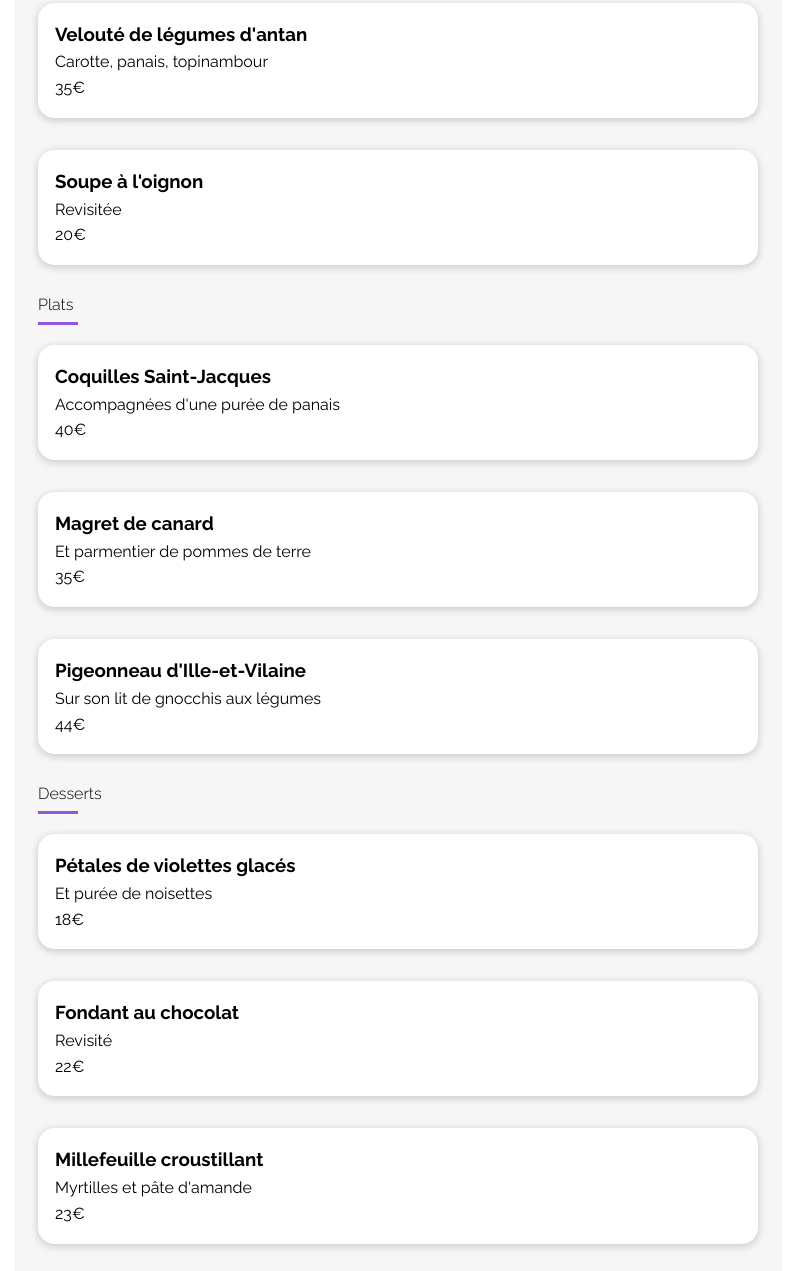
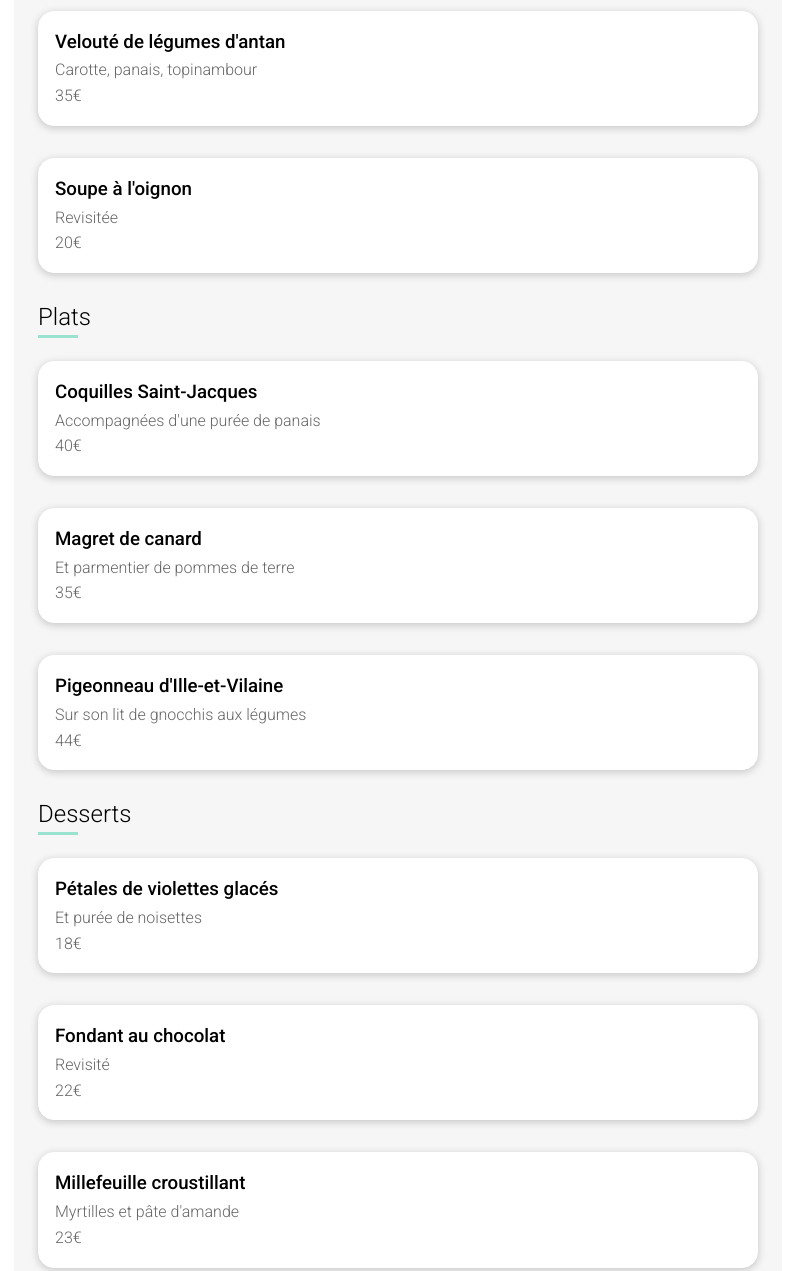
Before and after one commit to Steinshy/OC-OhMyFood, a plain HTML site: page assets/restaurants/francaise.html in a window 1280 px wide. Shown: the part 797-2068 px from the top of the page, without its empty margins (242-1037 px from the left). Drawn offline with Linux system fonts and the light colour scheme.

Commit message:
Add hover selection on menu items, add google fonts, cleanup code. Rework française menu page

```diff
--- a/assets/css/style.css
+++ b/assets/css/style.css
@@ -9,15 +9,15 @@
   /* Colors */
   --color-primary: #9356dc;
   --color-secondary: #ff79da;
-  --color-tertiary: #99e2d0;
   --color-white: #ffffff;
   --color-text: #000000;
   --color-border: #d9d9d9;
-  --color-badge-background: #99e2d0;
+  --color-badge: #99e2d0;
   --color-badge-text: #008766;
 
   /* Typography */
   --font-family-primary: "Raleway", sans-serif;
+  --font-family-secondary: "Roboto", sans-serif;
   --font-weight-normal: 400;
   --font-weight-medium: 500;
   --font-weight-bold: 700;
@@ -310,7 +310,7 @@ main {
   align-items: center;
   justify-content: center;
   position: absolute;
-  background-color: var(--color-badge-background);
+  background-color: var(--color-badge);
   min-width: 80px;
   min-height: 30px;
   top: 10px;
@@ -389,49 +389,114 @@ footer nav i {
   font-size: 30px;
 }
 
+/* Menu Section */
 .menu__section {
   display: flex;
   flex-direction: column;
   margin-top: var(--space-xl);
   width: 100%;
-}
-
-.menu__title-container {
-  display: flex;
-  flex-direction: row;
-  width: var(--width-full);
-  font-weight: var(--font-weight-medium);
   position: relative;
 }
 
-.menu__title-container h2 {
-  font-size: 16px;
+.menu__section-title h2 {
+  font-family: var(--font-family-secondary);
   font-weight: 300;
   line-height: 100%;
 }
 
-.menu__title-container h2::after {
+/* Menu Section Title Line */
+.menu__section-title h2::after {
   content: "";
   position: absolute;
   width: 40px;
   height: 3px;
-  top: 25px;
+  top: 30px;
   left: 0;
   bottom: 0;
-  background-color: var(--color-primary);
+  background-color: var(--color-badge);
 }
 
 .menu__item {
   display: flex;
-  flex-direction: column;
+  flex-direction: row;
   margin-top: var(--space-xl);
-  padding: var(--space-md);
   background-color: var(--color-white);
   border-radius: var(--space-md);
   box-shadow: var(--shadow-sm);
   border: 1px solid var(--color-white);
+  overflow: hidden;
+  cursor: pointer;
+  position: relative;
+  transition: all 0.3s ease;
 }
 
+.menu__item:hover {
+  box-shadow: 0 4px 15px rgba(0, 0, 0, 0.15);
+}
+
+.menu__item-content {
+  display: flex;
+  flex-direction: column;
+  flex: 1;
+  padding: var(--space-md);
+  min-width: 0;
+}
+
+.menu__item-content h3 {
+  font-family: var(--font-family-secondary);
+  font-weight: 500;
+  white-space: nowrap;
+  overflow: hidden;
+  text-overflow: ellipsis;
+}
+
+.menu__item-content p {
+  font-family: var(--font-family-secondary);
+  font-weight: 300;
+  color: #666;
+  white-space: nowrap;
+  overflow: hidden;
+  text-overflow: ellipsis;
+}
+
+/* Menu Item Check - Animation */
+.menu__item-check {
+  display: flex;
+  align-items: center;
+  justify-content: center;
+  width: 60px;
+  background-color: var(--color-badge);
+  color: var(--color-white);
+  font-size: var(--font-size-lg);
+  transform: translateX(100%);
+  transition: transform 0.3s ease;
+}
+
+.menu__item:hover .menu__item-check {
+  transform: translateX(0);
+}
+
+.menu__item:hover .menu__item-content {
+  transform: translateX(-5px);
+  transition: transform 0.3s ease;
+}
+
+.menu__item-check i {
+  animation: checkRotate 0.3s ease-in-out;
+}
+
+@keyframes checkRotate {
+  0% {
+    transform: rotate(-180deg);
+    opacity: 0;
+  }
+  100% {
+    transform: rotate(0deg);
+    opacity: 1;
+  }
+}
+
+/* Menu Button */
 .menu__button {
   align-self: center;
 }
--- a/assets/restaurants/francaise.html
+++ b/assets/restaurants/francaise.html
@@ -37,6 +37,9 @@
     <link rel="preconnect" href="https://fonts.gstatic.com" crossorigin>
     <link
       href="https://fonts.googleapis.com/css2?family=Poppins:ital,wght@0,100;0,200;0,300;0,400;0,500;0,600;0,700;0,800;0,900;1,100;1,200;1,300;1,400;1,500;1,600;1,700;1,800;1,900&family=Raleway:ital,wght@0,100..900;1,100..900&display=swap"
+      rel="stylesheet">
+    <link
+      href="https://fonts.googleapis.com/css2?family=Poppins:ital,wght@0,100;0,200;0,300;0,400;0,500;0,600;0,700;0,800;0,900;1,100;1,200;1,300;1,400;1,500;1,600;1,700;1,800;1,900&family=Raleway:ital,wght@0,100..900;1,100..900&family=Roboto:ital,wght@0,100..900;1,100..900&display=swap"
       rel="stylesheet">
 
     <!-- Internal Resources -->
@@ -81,80 +84,119 @@
 
         <!-- Menu Sections -->
         <aside class="menu__section">
-          <div class="menu__title-container">
+          <div class="menu__section-title">
             <h2>Entrées</h2>
           </div>
 
           <div class="menu__item">
-            <h3 class="menu__item-title">Tartare de poulpe acidulé</h3>
-            <p class="menu__item-description">Aux zestes d'orange</p>
-            <p class="menu__item-price">25€</p>
+            <div class="menu__item-content">
+              <h3>Tartare de poulpe acidulé</h3>
+              <p>Aux zestes d'orange</p>
+              <p>25€</p>
+            </div>
+            <div class="menu__item-check">
+              <i class="fa-solid fa-check"></i>
+            </div>
           </div>
 
           <div class="menu__item">
-            <h3 class="menu__item-title">Velouté de légumes d'antan</h3>
-            <p class="menu__item-description">Carotte, panais, topinambour</p>
-            <p class="menu__item-price">35€</p>
+            <div class="menu__item-content">
+              <h3>Velouté de légumes d'antan</h3>
+              <p>Carotte, panais, topinambour</p>
+              <p>35€</p>
+            </div>
+            <div class="menu__item-check">
+              <i class="fa-solid fa-check"></i>
+            </div>
           </div>
 
           <div class="menu__item">
-            <h3 class="menu__item-title">Soupe à l'oignon</h3>
-            <p class="menu__item-description">Revisitée</p>
-            <p class="menu__item-price">20€</p>
+            <div class="menu__item-content">
+              <h3>Soupe à l'oignon</h3>
+              <p>Revisitée</p>
+              <p>20€</p>
+            </div>
+            <div class="menu__item-check">
+              <i class="fa-solid fa-check"></i>
+            </div>
           </div>
         </aside>
 
         <aside class="menu__section">
-          <div class="menu__title-container">
+          <div class="menu__section-title">
             <h2>Plats</h2>
           </div>
 
           <div class="menu__item">
-            <h3 class="menu__item-title">Coquilles Saint-Jacques</h3>
-            <p class="menu__item-description">
-              Accompagnées d'une purée de panais
-            </p>
-            <p class="menu__item-price">40€</p>
+            <div class="menu__item-content">
+              <h3>Coquilles Saint-Jacques</h3>
+              <p>Accompagnées d'une purée de panais</p>
+              <p>40€</p>
+            </div>
+            <div class="menu__item-check">
+              <i class="fa-solid fa-check"></i>
+            </div>
           </div>
 
           <div class="menu__item">
-            <h3 class="menu__item-title">Magret de canard</h3>
-            <p class="menu__item-description">
-              Et parmentier de pommes de terre
-            </p>
-            <p class="menu__item-price">35€</p>
+            <div class="menu__item-content">
+              <h3>Magret de canard</h3>
+              <p>Et parmentier de pommes de terre</p>
+              <p>35€</p>
+            </div>
+            <div class="menu__item-check">
+              <i class="fa-solid fa-check"></i>
+            </div>
           </div>
 
           <div class="menu__item">
-            <h3 class="menu__item-title">Pigeonneau d'Ille-et-Vilaine</h3>
-            <p class="menu__item-description">
-              Sur son lit de gnocchis aux légumes
-            </p>
-            <p class="menu__item-price">44€</p>
+            <div class="menu__item-content">
+              <h3>Pigeonneau d'Ille-et-Vilaine</h3>
+              <p>Sur son lit de gnocchis aux légumes</p>
+              <p>44€</p>
+            </div>
+            <div class="menu__item-check">
+              <i class="fa-solid fa-check"></i>
+            </div>
           </div>
         </aside>
 
         <aside class="menu__section">
-          <div class="menu__title-container">
+          <div class="menu__section-title">
             <h2>Desserts</h2>
           </div>
 
           <div class="menu__item">
-            <h3 class="menu__item-title">Pétales de violettes glacés</h3>
-            <p class="menu__item-description">Et purée de noisettes</p>
-            <p class="menu__item-price">18€</p>
+            <div class="menu__item-content">
+              <h3>Pétales de violettes glacés</h3>
+              <p>Et purée de noisettes</p>
+              <p>18€</p>
+            </div>
+            <div class="menu__item-check">
+              <i class="fa-solid fa-check"></i>
+            </div>
           </div>
 
           <div class="menu__item">
-            <h3 class="menu__item-title">Fondant au chocolat</h3>
-            <p class="menu__item-description">Revisité</p>
-            <p class="menu__item-price">22€</p>
+            <div class="menu__item-content">
+              <h3>Fondant au chocolat</h3>
+              <p>Revisité</p>
+              <p>22€</p>
+            </div>
+            <div class="menu__item-check">
+              <i class="fa-solid fa-check"></i>
+            </div>
           </div>
 
           <div class="menu__item">
-            <h3 class="menu__item-title">Millefeuille croustillant</h3>
-            <p class="menu__item-description">Myrtilles et pâte d'amande</p>
-            <p class="menu__item-price">23€</p>
+            <div class="menu__item-content">
+              <h3>Millefeuille croustillant</h3>
+              <p>Myrtilles et pâte d'amande</p>
+              <p>23€</p>
+            </div>
+            <div class="menu__item-check">
+              <i class="fa-solid fa-check"></i>
+            </div>
           </div>
         </aside>
         <button class="menu__button">Commander</button>
```
Also changed, not shown: assets/restaurants/delice.html (+78 -32 lines), index.html (+3 -0 lines).
